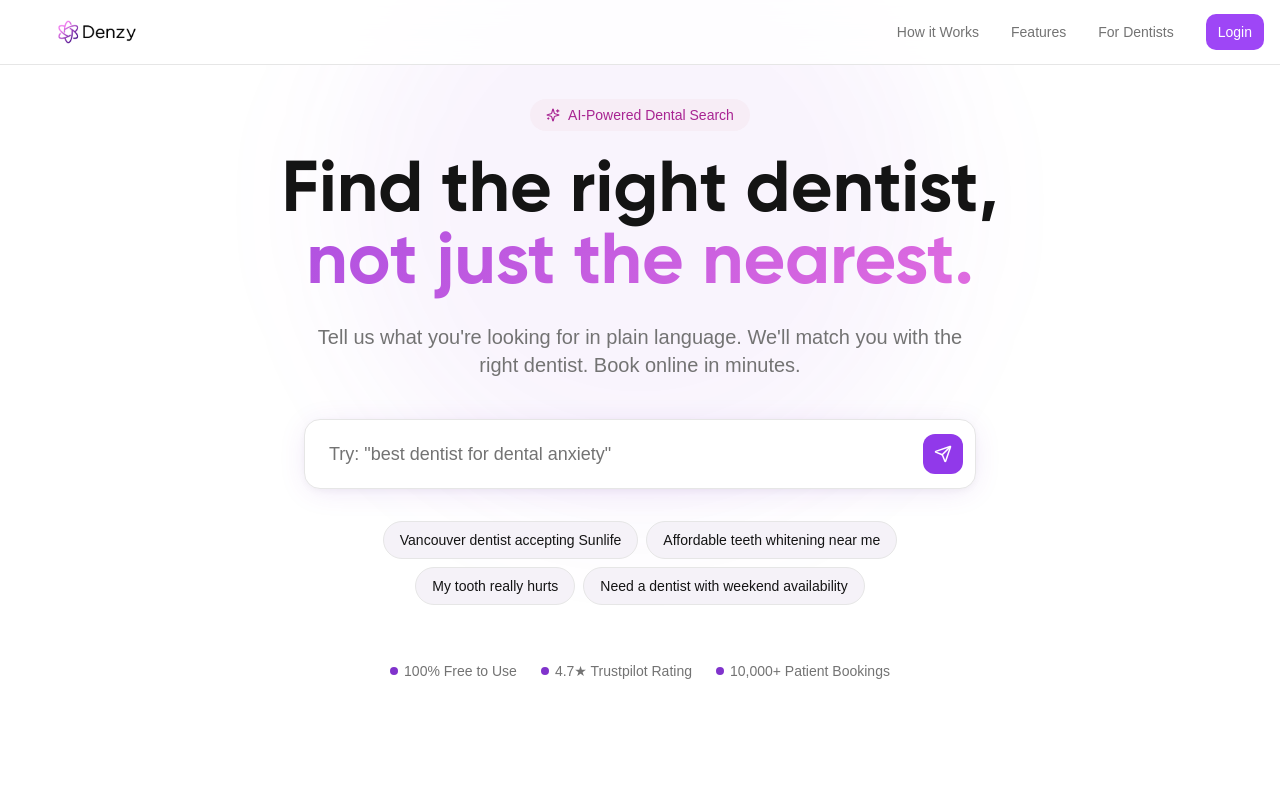
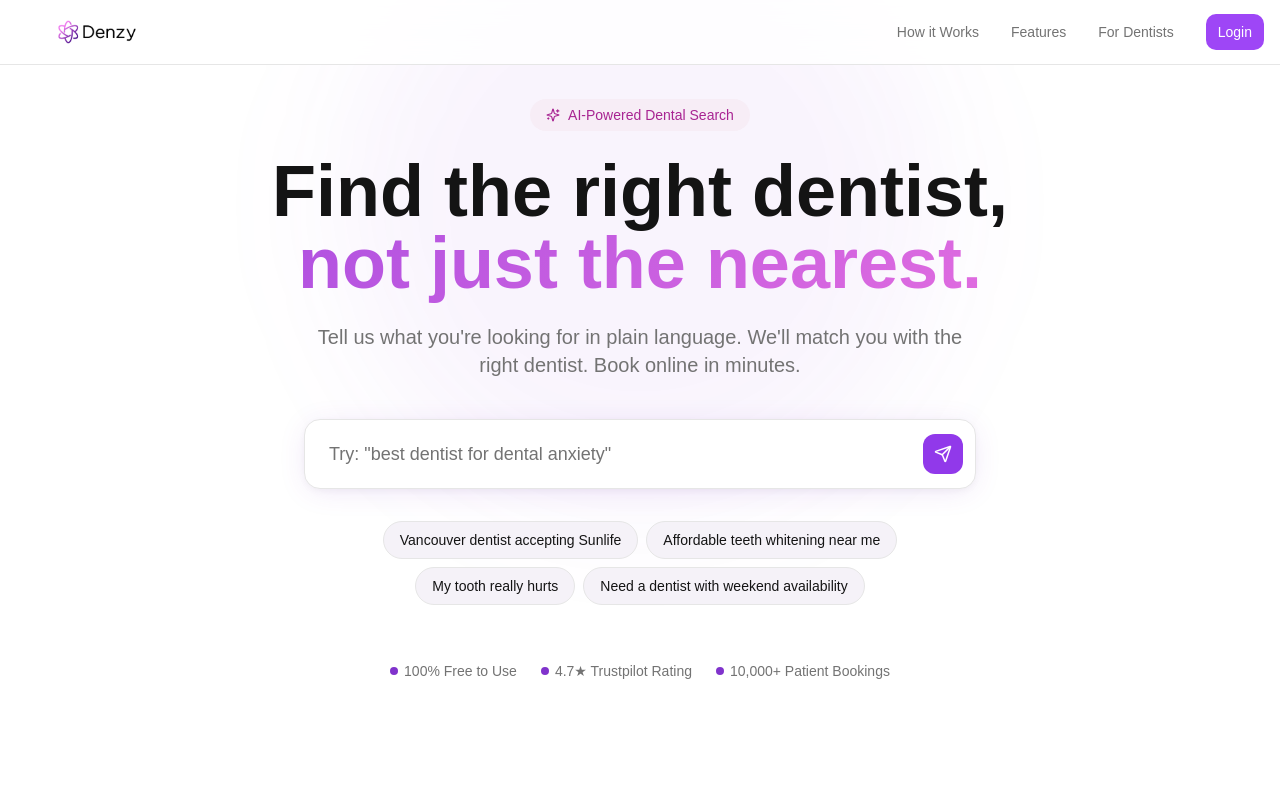
Before and after one commit to loveable-denzy/homepage-view, a React (Vite) app: page / in a window 1280 px wide. Shown: the top 800 px of the page. Built offline with nearby package versions, Linux system fonts and the light colour scheme; the HTML template or start-up script is replaced by a standard one.

Commit message:
Changes
Co-authored-by: loveable-denzy <274859261+loveable-denzy@users.noreply.github.com>

```diff
--- a/src/index.css
+++ b/src/index.css
@@ -57,7 +57,7 @@
     --sidebar-border: 220 13% 91%;
     --sidebar-ring: 270 60% 50%;
 
-    --font-display: 'Gilroy', 'Playfair Display', serif;
+    --font-display: 'DM Sans', sans-serif;
     --font-body: 'DM Sans', sans-serif;
   }
 
--- a/tailwind.config.ts
+++ b/tailwind.config.ts
@@ -13,8 +13,8 @@ export default {
       },
     },
     fontFamily: {
-      display: ['Gilroy', 'Playfair Display', 'serif'],
-      headline: ['Gilroy', 'sans-serif'],
+      display: ['DM Sans', 'sans-serif'],
+      headline: ['DM Sans', 'sans-serif'],
       body: ['DM Sans', 'sans-serif'],
     },
     extend: {
```
